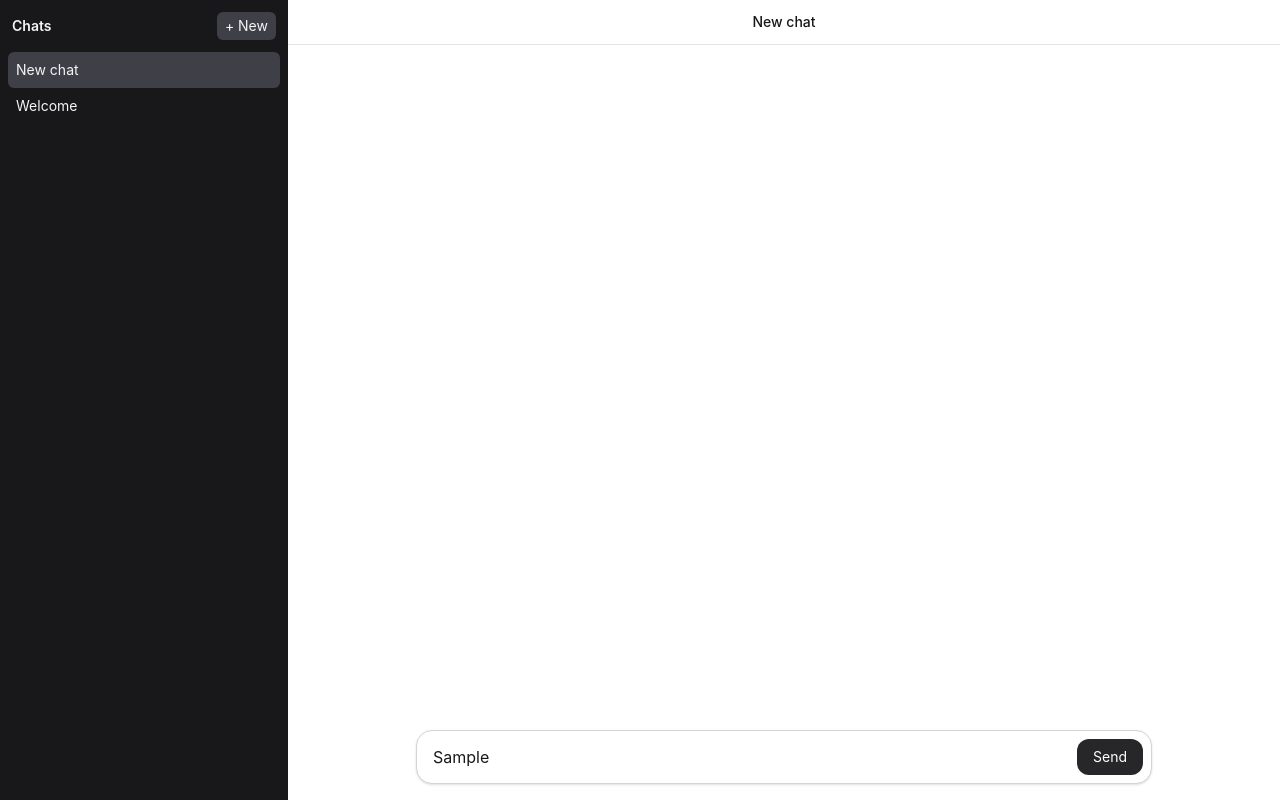
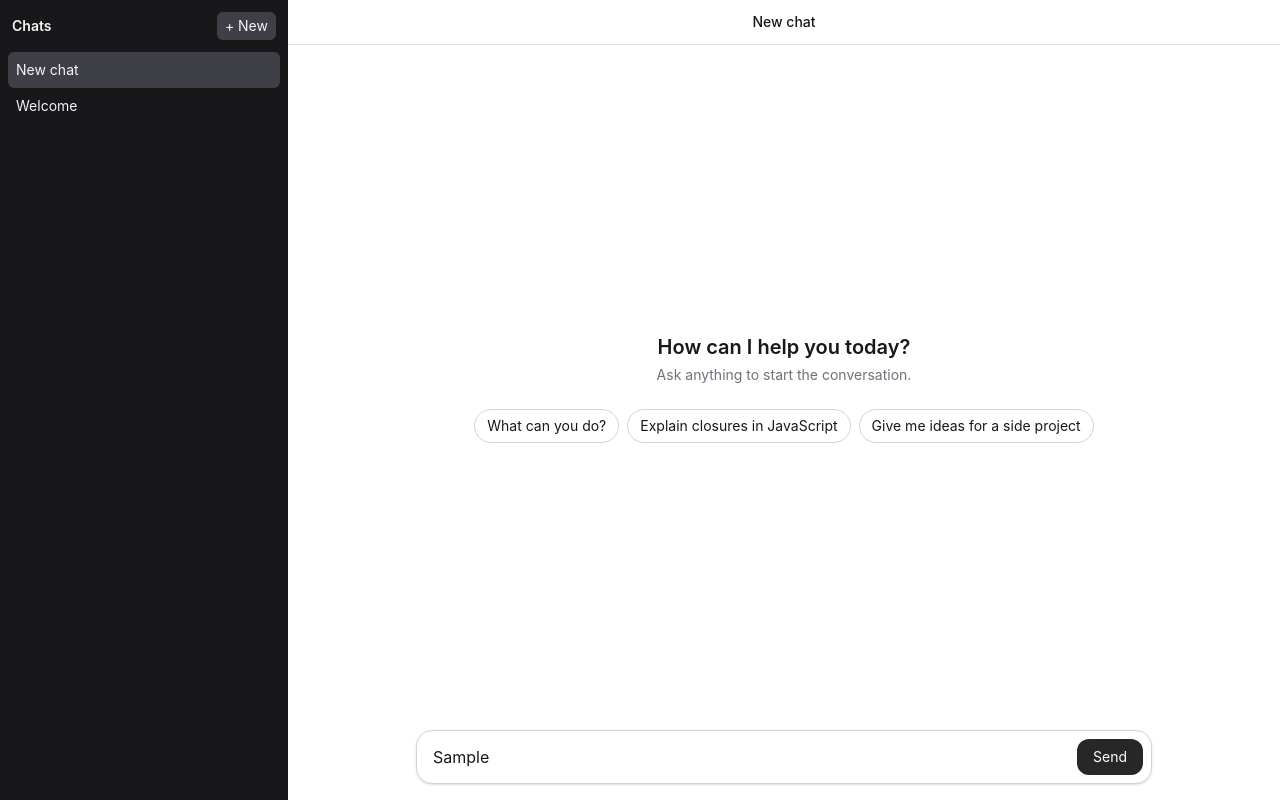
Before and after one commit to LaDonaAmor/simplechat.ai, a React (Vite) app: page / in a window 1280 px wide. Both pictures are taken after typing "Sample" into the empty fields and a click on the button "+ New". Built offline with nearby package versions, Linux system fonts and the light colour scheme.

Commit message:
Feat/chat ux polish (#6)
* feat: add empty state, typing indicator, auto-grow composer, ChatGPT-style bubbles

* fix: reselect next chat on delete, guard sends, mark error messages

```diff
--- a/src/App.tsx
+++ b/src/App.tsx
@@ -56,6 +56,12 @@ function App() {
   );
 
   function handleNew() {
+    const existingEmpty = conversations.find((c) => c.messages.length === 0);
+    if (existingEmpty) {
+      setActiveId(existingEmpty.id);
+      setSidebarOpen(false);
+      return;
+    }
     const conversation: Conversation = {
       id: newId(),
       title: "New chat",
@@ -75,11 +81,15 @@ function App() {
 
   function handleDelete(id: string) {
     setConversations((prev) => prev.filter((c) => c.id !== id));
-    if (activeId === id) setActiveId(null);
+    setActiveId((current) => {
+      if (current !== id) return current;
+      const remaining = conversations.filter((c) => c.id !== id);
+      return remaining[0]?.id ?? null;
+    });
   }
 
   async function handleSend(text: string) {
-    if (!activeConversation) return;
+    if (!activeConversation || isSending) return;
     const userMessage: Message = { id: newId(), role: "user", content: text };
     const history = [...activeConversation.messages, userMessage];
     const convId = activeConversation.id;
@@ -117,6 +127,7 @@ function App() {
         id: newId(),
         role: "assistant",
         content: "Sorry, something went wrong. Please try again.",
+        error: true,
       };
       setConversations((prev) =>
         prev.map((c) =>
--- a/src/components/ChatWindow.tsx
+++ b/src/components/ChatWindow.tsx
@@ -2,6 +2,8 @@ import { useEffect, useRef } from "react";
 import type { Conversation } from "../types/chat";
 import MessageBubble from "./MessageBubble";
 import Composer from "./Composer";
+import TypingIndicator from "./TypingIndicator";
+import EmptyState from "./EmptyState";
 
 interface ChatWindowProps {
   conversation: Conversation | null;
@@ -17,8 +19,8 @@ export default function ChatWindow({
   const bottomRef = useRef<HTMLDivElement>(null);
 
   useEffect(() => {
-    bottomRef.current?.scrollIntoView({ behavior: "smooth" });
-  }, [conversation?.messages.length, isSending]);
+    bottomRef.current?.scrollIntoView({ behavior: "smooth", block: "end" });
+  }, [conversation?.id, conversation?.messages.length, isSending]);
 
   if (!conversation) {
     return (
@@ -28,19 +30,25 @@ export default function ChatWindow({
     );
   }
 
+  const isEmpty = conversation.messages.length === 0;
+
   return (
     <div className="flex min-h-0 flex-1 flex-col">
       <header className="border-b border-zinc-200 px-4 py-3 text-center text-sm font-medium dark:border-zinc-700">
         {conversation.title}
       </header>
       <div className="flex-1 overflow-y-auto">
+        {isEmpty && !isSending ? (
+          <EmptyState onPick={onSend} />
+        ) : (
           <div className="mx-auto flex w-full max-w-3xl flex-col gap-4 px-4 py-6">
             {conversation.messages.map((m) => (
               <MessageBubble key={m.id} message={m} />
             ))}
-          {isSending && <p className="text-sm text-zinc-400">Typing...</p>}
+            {isSending && <TypingIndicator />}
             <div ref={bottomRef} />
           </div>
+        )}
       </div>
       <Composer onSend={onSend} disabled={isSending} />
     </div>
--- a/src/components/Composer.tsx
+++ b/src/components/Composer.tsx
@@ -1,4 +1,4 @@
-import { useState } from "react";
+import { useEffect, useRef, useState } from "react";
 
 interface ComposerProps {
   onSend: (text: string) => void;
@@ -7,6 +7,14 @@ interface ComposerProps {
 
 export default function Composer({ onSend, disabled }: ComposerProps) {
   const [value, setValue] = useState("");
+  const textareaRef = useRef<HTMLTextAreaElement>(null);
+
+  useEffect(() => {
+    const el = textareaRef.current;
+    if (!el) return;
+    el.style.height = "auto";
+    el.style.height = `${Math.min(el.scrollHeight, 160)}px`;
+  }, [value]);
 
   function handleSend() {
     const text = value.trim();
@@ -25,6 +33,7 @@ export default function Composer({ onSend, disabled }: ComposerProps) {
     >
       <div className="flex items-end gap-2 rounded-2xl border border-zinc-300 bg-white p-2 shadow-sm dark:border-zinc-700 dark:bg-zinc-800">
         <textarea
+          ref={textareaRef}
           value={value}
           onChange={(e) => setValue(e.target.value)}
           onKeyDown={(e) => {
@@ -35,7 +44,7 @@ export default function Composer({ onSend, disabled }: ComposerProps) {
           }}
           rows={1}
           placeholder="Send a message..."
-          className="max-h-40 flex-1 resize-none bg-transparent px-2 py-1.5 outline-none"
+          className="max-h-40 flex-1 resize-none overflow-y-auto bg-transparent px-2 py-1.5 outline-none"
         />
         <button
           type="submit"
--- /dev/null
+++ b/src/components/EmptyState.tsx
@@ -0,0 +1,34 @@
+const SUGGESTIONS = [
+  "What can you do?",
+  "Explain closures in JavaScript",
+  "Give me ideas for a side project",
+];
+
+export default function EmptyState({
+  onPick,
+}: {
+  onPick: (text: string) => void;
+}) {
+  return (
+    <div className="flex min-h-full flex-col items-center justify-center gap-6 px-4 text-center">
+      <div>
+        <h2 className="text-xl font-semibold">How can I help you today?</h2>
+        <p className="mt-1 text-sm text-zinc-500">
+          Ask anything to start the conversation.
+        </p>
+      </div>
+      <div className="flex flex-wrap justify-center gap-2">
+        {SUGGESTIONS.map((s) => (
+          <button
+            key={s}
+            type="button"
+            onClick={() => onPick(s)}
+            className="rounded-full border border-zinc-300 px-3 py-1.5 text-sm hover:bg-zinc-100 dark:border-zinc-700 dark:hover:bg-zinc-800"
+          >
+            {s}
+          </button>
+        ))}
+      </div>
+    </div>
+  );
+}
--- a/src/components/MessageBubble.tsx
+++ b/src/components/MessageBubble.tsx
@@ -1,16 +1,29 @@
 import type { Message } from "../types/chat";
 
 export default function MessageBubble({ message }: { message: Message }) {
-  const isUser = message.role === "user";
+  if (message.error) {
+    return (
+      <div className="flex justify-start">
+        <div className="max-w-[80%] rounded-2xl border border-red-300 bg-red-50 px-4 py-2 text-[15px] leading-relaxed text-red-700 dark:border-red-800 dark:bg-red-950/40 dark:text-red-300">
+          {message.content}
+        </div>
+      </div>
+    );
+  }
+
+  if (message.role === "user") {
+    return (
+      <div className="flex justify-end">
+        <div className="max-w-[80%] whitespace-pre-wrap rounded-2xl bg-zinc-800 px-4 py-2 text-[15px] leading-relaxed text-zinc-50">
+          {message.content}
+        </div>
+      </div>
+    );
+  }
+
   return (
-    <div className={`flex ${isUser ? "justify-end" : "justify-start"}`}>
-      <div
-        className={`max-w-[80%] whitespace-pre-wrap rounded-2xl px-4 py-2 text-[15px] leading-relaxed ${
-          isUser
-            ? "bg-zinc-800 text-zinc-50"
-            : "bg-zinc-100 text-zinc-800 dark:bg-zinc-800 dark:text-zinc-100"
-        }`}
-      >
+    <div className="flex justify-start">
+      <div className="max-w-[90%] whitespace-pre-wrap text-[15px] leading-relaxed text-zinc-800 dark:text-zinc-100">
         {message.content}
       </div>
     </div>
--- /dev/null
+++ b/src/components/TypingIndicator.tsx
@@ -0,0 +1,13 @@
+export default function TypingIndicator() {
+  return (
+    <div
+      role="status"
+      aria-label="Assistant is typing"
+      className="flex items-center gap-1 px-1 py-1"
+    >
+      <span className="h-2 w-2 animate-bounce rounded-full bg-zinc-400 [animation-delay:-0.3s]" />
+      <span className="h-2 w-2 animate-bounce rounded-full bg-zinc-400 [animation-delay:-0.15s]" />
+      <span className="h-2 w-2 animate-bounce rounded-full bg-zinc-400" />
+    </div>
+  );
+}
--- a/src/types/chat.ts
+++ b/src/types/chat.ts
@@ -4,6 +4,7 @@ export interface Message {
   id: string;
   role: Role;
   content: string;
+  error?: boolean;
 }
 
 export interface Conversation {
```
Lines whose indentation alone changed are shown as unchanged.
